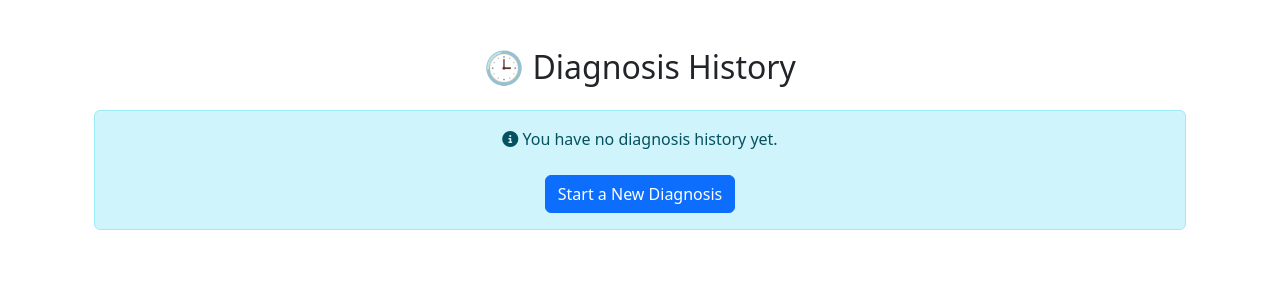
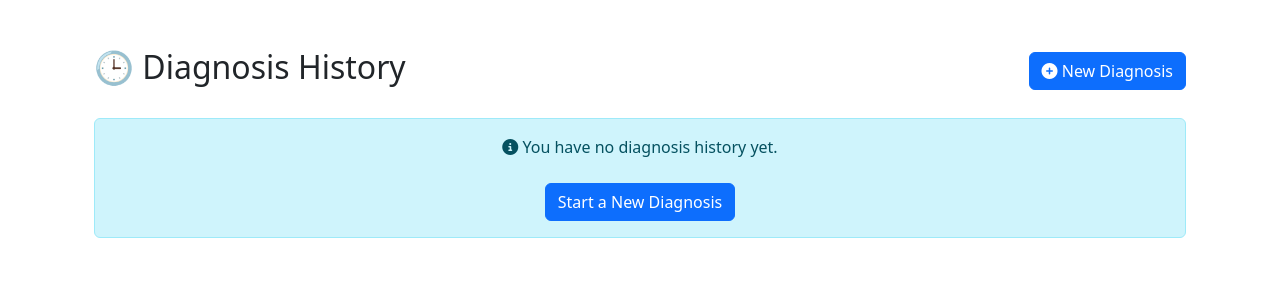
Before and after one commit to jennybrian/Cattledoctor, a Django app: page /diagnosis/diagnosis-history/ in a window 1280 px wide. Shown: the part 56-356 px from the top of the page. Run offline with Django 5.2, Linux system fonts and the light colour scheme; the visitor is signed in with stand-in values (Sample User, id 1); data that the repository does not hold is empty; parts of the project's set-up code (start-up, migrations or seed data) failed here and were passed over.

Commit message:
Fix diagnosis history page v11

```diff
--- a/diagnosis/templates/diagnosis/history.html
+++ b/diagnosis/templates/diagnosis/history.html
@@ -3,7 +3,12 @@
 
 {% block content %}
 <div class="container mt-5">
-    <h2 class="text-center mb-4">🕒 Diagnosis History</h2>
+    <div class="d-flex justify-content-between align-items-center mb-4">
+        <h2>🕒 Diagnosis History</h2>
+        <a href="{% url 'diagnosis_home' %}" class="btn btn-primary">
+            <i class="fas fa-plus-circle"></i> New Diagnosis
+        </a>
+    </div>
 
     {% if histories %}
         <div class="row">
```
